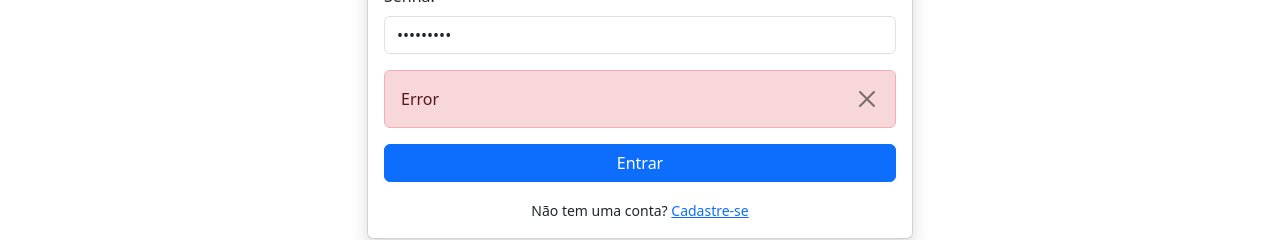
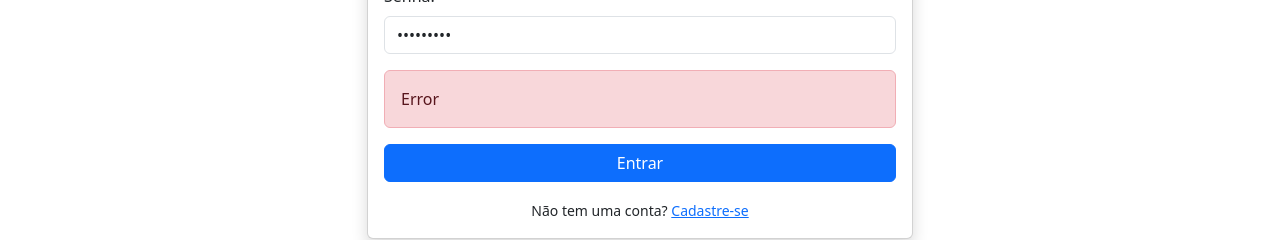
Before and after one commit to renanleitev/tokenlab-desafio, a React (Vite) app in the folder Frontend/: page / in a window 1280 px wide. Both pictures are taken after typing "name@example.com", "Sample123" into the empty fields and a click on the button "Entrar". Shown: the part 301-541 px from the top of the page. Built offline with nearby package versions, Linux system fonts and the light colour scheme; no server answers.

Commit message:
chore: Omit close button for BannerMessage

```diff
--- a/Frontend/src/components/_UI/BannerMessage.tsx
+++ b/Frontend/src/components/_UI/BannerMessage.tsx
@@ -4,9 +4,15 @@ type BannerMessageProps = {
   message: string;
   intent?: 'SUCCESS' | 'ERROR';
   isBannerDisplayed: boolean;
+  showCloseButton?: boolean;
 };
 
-const BannerMessage = ({ message, intent = 'ERROR', isBannerDisplayed }: BannerMessageProps) => {
+const BannerMessage = ({
+  message,
+  intent = 'ERROR',
+  isBannerDisplayed,
+  showCloseButton = false,
+}: BannerMessageProps) => {
   const [color, setColor] = useState('');
   const [showBanner, setShowBanner] = useState(isBannerDisplayed);
 
@@ -34,6 +40,7 @@ const BannerMessage = ({ message, intent = 'ERROR', isBannerDisplayed }: BannerM
     return (
       <div className={`d-flex w-100 alert ${color} mt-3`}>
         {message}
+        {showCloseButton && (
           <button
             type="button"
             className="btn-close"
@@ -41,6 +48,7 @@ const BannerMessage = ({ message, intent = 'ERROR', isBannerDisplayed }: BannerM
             aria-label="Close"
             onClick={() => setShowBanner(false)}
           ></button>
+        )}
       </div>
     );
   }
```
Lines whose indentation alone changed are shown as unchanged.
